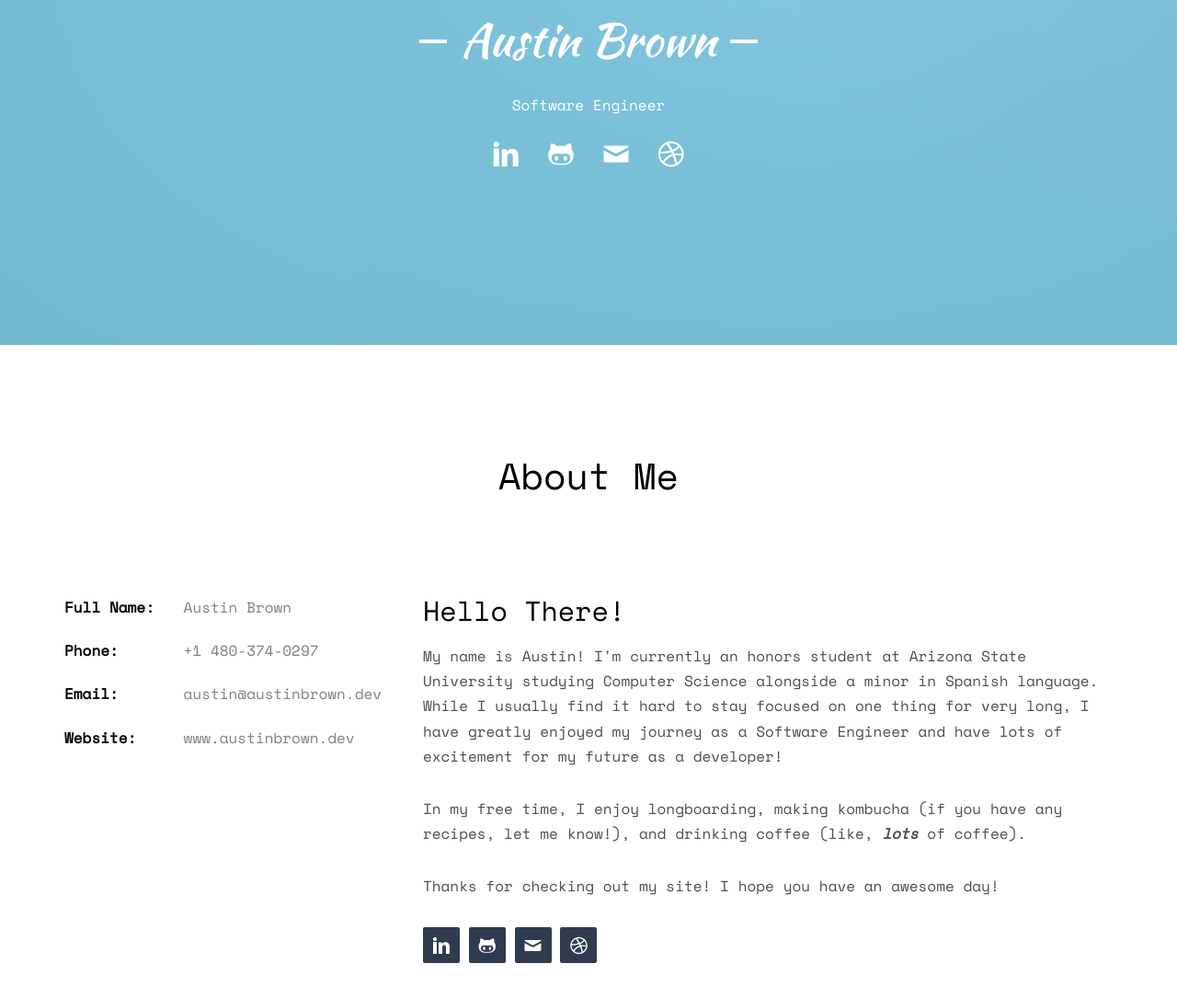
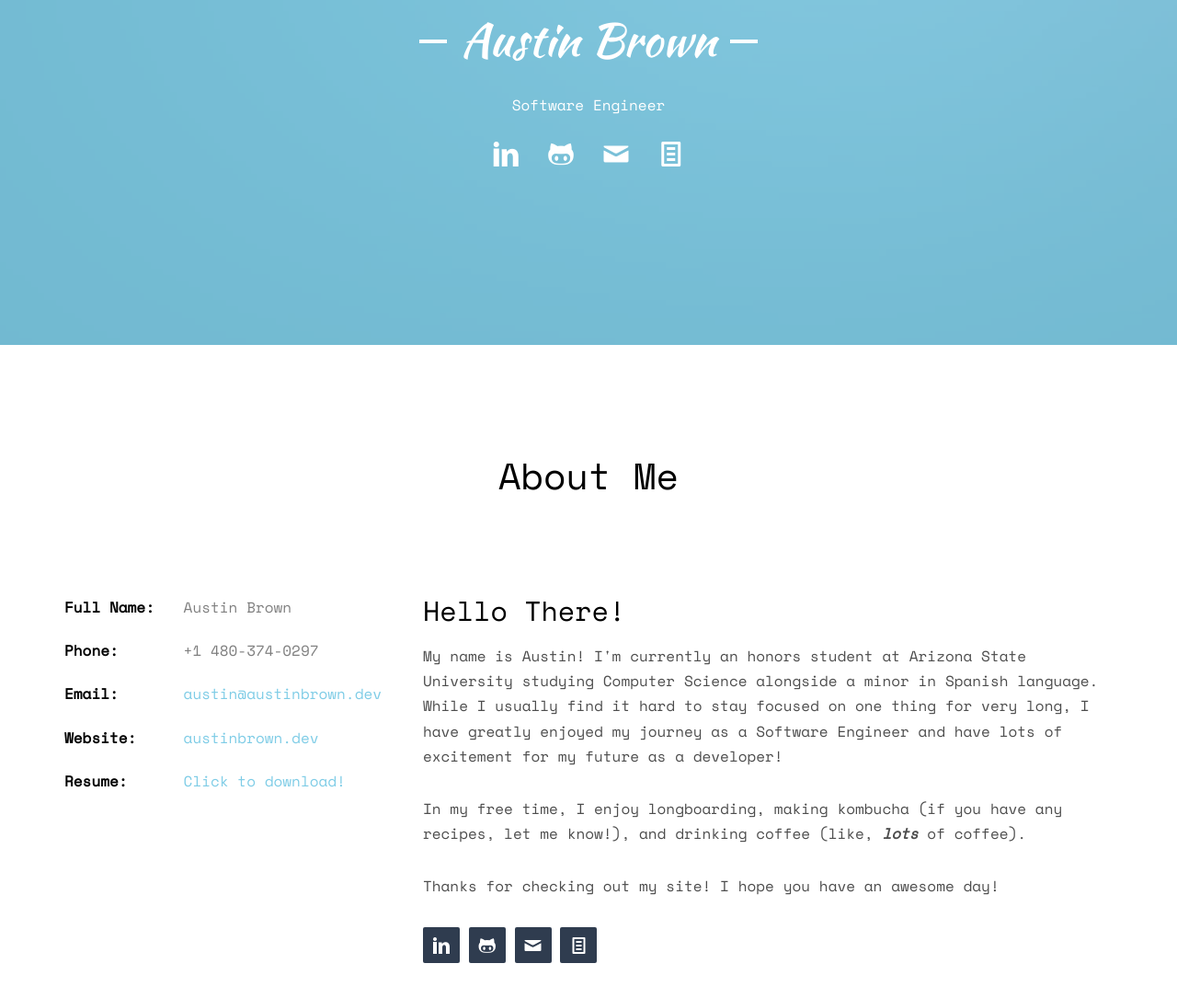
Before and after one commit to austinrbrown01/austinrbrown01.github.io, a plain HTML site: page index.html in a window 1280 px wide. Shown: the part 425-1510 px from the top of the page at 92% size. Drawn offline with nearby package versions, Linux system fonts and the light colour scheme; some packages are replaced by stand-ins of ours; no server answers; files whose address does not match are found by name.

Commit message:
added resume

```diff
--- a/index.html
+++ b/index.html
@@ -76,7 +76,7 @@
 									<li><a href="https://www.linkedin.com/in/austinbrown01/"><i class="icon-linkedin2"></i></a></li>
 									<li><a href="https://github.com/austinrbrown01"><i class="icon-github"></i></a></li>
 									<li><a href="mailto:austin@austinbrown.dev"><i class="icon-mail"></i></a></li>
-									<li><a href="https://austinbrown.dev"><i class="icon-dribbble2"></i></a></li>
+									<li><a href="content/AustinBrownResume.pdf"><i class="icon-text-document"></i></a></li>
 								</ul>
 							</p>
 						</div>
@@ -98,8 +98,9 @@
 					<ul class="info">
 						<li><span class="first-block">Full Name:</span><span class="second-block">Austin Brown</span></li>
 						<li><span class="first-block">Phone:</span><span class="second-block">+1 480-374-0297</span></li>
-						<li><span class="first-block">Email:</span><span class="second-block">austin@austinbrown.dev</span></li>
-						<li><span class="first-block">Website:</span><span class="second-block">www.austinbrown.dev</span></li>
+						<li><span class="first-block">Email:</span><span class="second-block"><a href="mailto:austin@austinbrown.dev">austin@austinbrown.dev</a></span></li>
+						<li><span class="first-block">Website:</span><span class="second-block"><a href="http://austinbrown.dev">austinbrown.dev</a></span></li>
+						<li><span class="first-block">Resume:</span><span class="second-block"><a href="content/AustinBrownResume.pdf">Click to download!</a></span></li>
 						<!-- <li><span class="first-block">Address:</span><span class="second-block">198 West 21th Street, Suite 721 New York NY 10016</span></li> -->
 					</ul>
 				</div>
@@ -113,7 +114,7 @@
 							<li><a href="https://www.linkedin.com/in/austinbrown01/"><i class="icon-linkedin2"></i></a></li>
 							<li><a href="https://github.com/austinrbrown01"><i class="icon-github"></i></a></li>
 							<li><a href="mailto:austin@austinbrown.dev"><i class="icon-mail"></i></a></li>
-							<li><a href="https://austinbrown.dev"><i class="icon-dribbble2"></i></a></li>
+							<li><a href="content/AustinBrownResume.pdf"><i class="icon-text-document"></i></a></li>
 						</ul>
 					</p>
 				</div>
```
Also changed, not shown: 1 other file.
